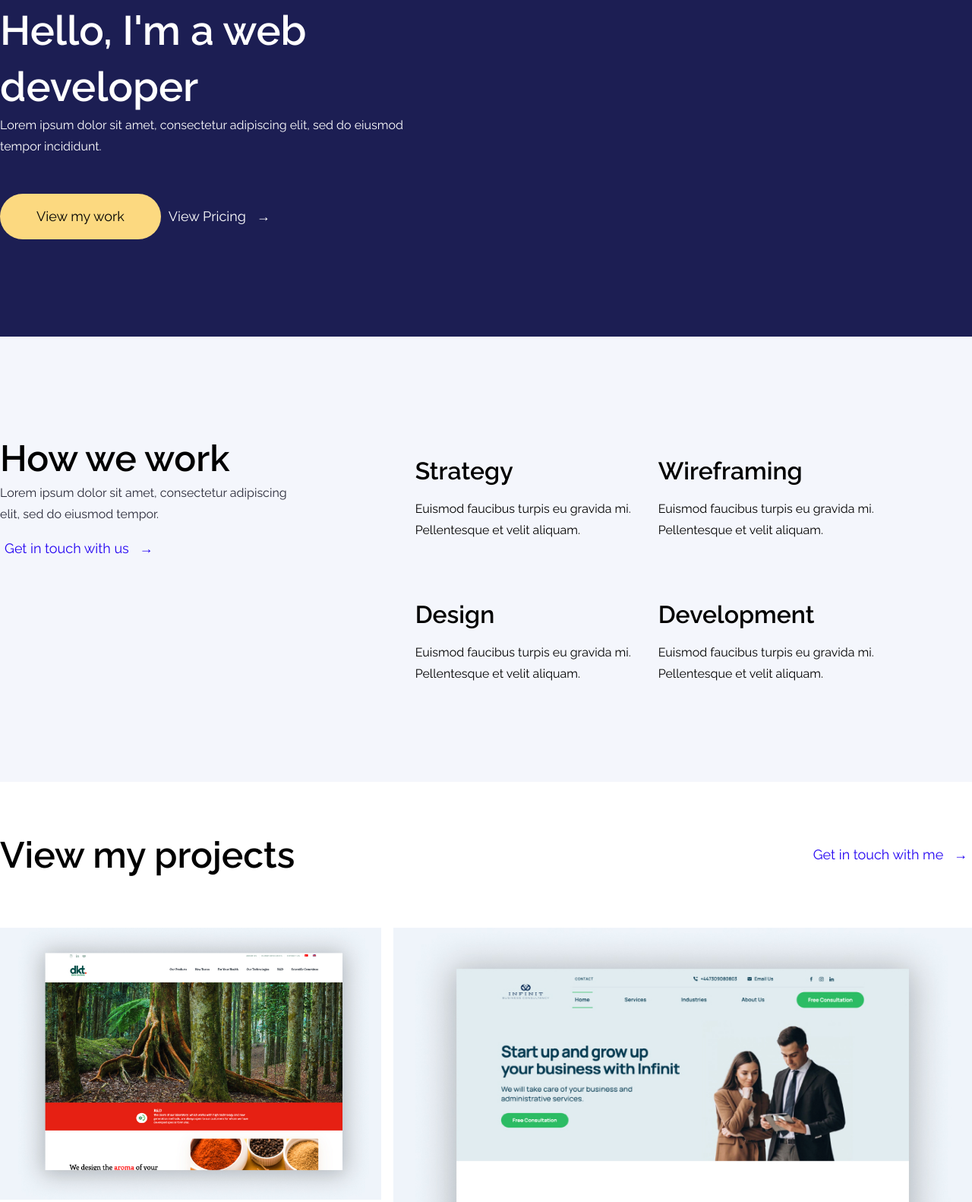
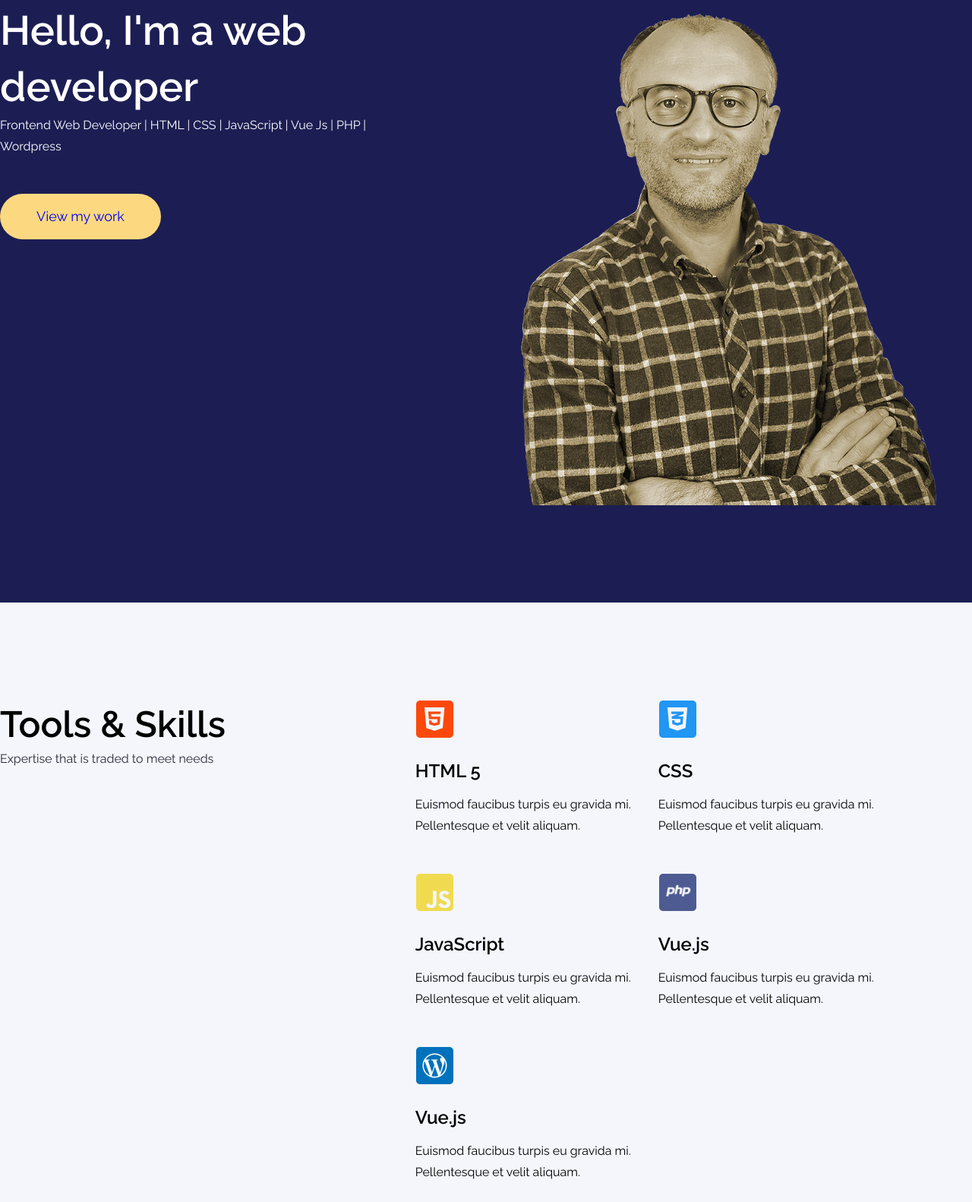
Before and after one commit to mulga/personal-portfolio, a plain HTML site: page index.html in a window 1280 px wide. Shown: the part 251-1833 px from the top of the page at 76% size. Drawn offline with nearby package versions, Linux system fonts and the light colour scheme.

Commit message:
Update index.html

```diff
--- a/index.html
+++ b/index.html
@@ -40,9 +40,7 @@
               <li class="menu-item">
                 <a class="menu-link active" href="#">Home</a>
               </li>
-              <li class="menu-item">
-                <a class="menu-link" href="#">About Me</a>
-              </li>
+
               <li class="menu-item">
                 <a class="menu-link" href="#features">Features</a>
               </li>
@@ -51,10 +49,9 @@
                 <a class="menu-link" href="#myProjects">Projects</a>
               </li>
             </ul>
-            <button class="btn contact-us">Contact me</button>
-            <div class="mobil-menu">
-              <i class="fa-solid fa-bars"></i>
-            </div>
+            <button class="btn contact-us">
+              <a class="btn-link" href="#contact-form">Contact me</a>
+            </button>
           </div>
         </div>
 
@@ -64,16 +61,17 @@
           <div class="hero-content">
             <h1 class="hero-title">Hello, I'm a web developer</h1>
             <p class="hero-text">
-              Lorem ipsum dolor sit amet, consectetur adipiscing elit, sed do
-              eiusmod tempor incididunt.
+              Frontend Web Developer | HTML | CSS | JavaScript | Vue Js | PHP |
+              Wordpress
             </p>
             <div class="button-wrapper">
-              <button class="btn btn-primary">View my work</button>
-              <button class="btn btn-link">View Pricing &nbsp &#8594;</button>
+              <button class="btn btn-primary">
+                <a type="button" href="#myProjects">View my work</a>
+              </button>
             </div>
           </div>
           <div class="hero-image">
-            <img src="images/home-hero-illustration.svg" alt="" />
+            <img src="images/mehmet-ulga-sephia.png" alt="" />
           </div>
         </div>
       </div>
@@ -86,46 +84,49 @@
         <div class="work-container grid">
           <!-- section hedaer -->
           <div class="section-header-container-left">
-            <h2 class="section-title">How we work</h2>
-            <p class="section-text">
-              Lorem ipsum dolor sit amet, consectetur adipiscing elit, sed do
-              eiusmod tempor.
-            </p>
-            <button class="btn btn-link btn-dark">
-              Get in touch with us &nbsp &#8594;
-            </button>
+            <h2 class="section-title">Tools & Skills</h2>
+            <p class="section-text">Expertise that is traded to meet needs</p>
+            <button class="btn btn-link btn-dark"></button>
           </div>
           <div class="work-content grid">
             <!-- card -->
 
             <div class="cards grid">
               <div class="card">
-                <img src="images/pointer-1.png" alt="" />
-                <h5 class="card-title">Strategy</h5>
+                <img src="images/html.png" alt="" />
+                <h6 class="card-title">HTML 5</h6>
                 <p>
                   Euismod faucibus turpis eu gravida mi. Pellentesque et velit
                   aliquam.
                 </p>
               </div>
               <div class="card">
-                <img src="images/pointer-2.png" alt="" />
-                <h5 class="card-title">Wireframing</h5>
+                <img src="images/css.png" alt="" />
+                <h6 class="card-title">CSS</h6>
                 <p>
                   Euismod faucibus turpis eu gravida mi. Pellentesque et velit
                   aliquam.
                 </p>
               </div>
               <div class="card">
-                <img src="images/pointer-3.png" alt="" />
-                <h5 class="card-title">Design</h5>
+                <img src="images/javascript.png" alt="" />
+                <h6 class="card-title">JavaScript</h6>
                 <p>
                   Euismod faucibus turpis eu gravida mi. Pellentesque et velit
                   aliquam.
                 </p>
               </div>
               <div class="card">
-                <img src="images/pointer-4.png" alt="" />
-                <h5 class="card-title">Development</h5>
+                <img src="images/php.png" alt="" />
+                <h6 class="card-title">Vue.js</h6>
+                <p>
+                  Euismod faucibus turpis eu gravida mi. Pellentesque et velit
+                  aliquam.
+                </p>
+              </div>
+              <div class="card">
+                <img src="images/wordpress.png" alt="" />
+                <h6 class="card-title">Vue.js</h6>
                 <p>
                   Euismod faucibus turpis eu gravida mi. Pellentesque et velit
                   aliquam.
@@ -137,7 +138,7 @@
       </div>
     </section>
 
-    <!-- our projects -->
+    <!-- my projects -->
 
     <section class="section-project" id="myProjects">
       <div class="container">
@@ -149,16 +150,12 @@
         </div>
 
         <div class="work-images grid">
-          <div class="work-card-left">
-            <!-- worl card -->
+          <!-- portfolio 1 -->
           <div class="work-card">
-              <div class="overlay">
+            <div class="overlay overlay-full">
               <div class="overlay-content">
                 <p class="project-title">dkt Taste Web Development</p>
-                  <p class="project-text">
-                    Euismod faucibus turpis eu gravida mi. Pellentesque et velit
-                    aliquam
-                  </p>
+                <!-- <p class="project-text"></p> -->
                 <button class="btn btn-link btn-project-hover">
                   <a
                     class="button-link"
@@ -170,21 +167,14 @@
                 </button>
               </div>
             </div>
-
             <img src="images/project-dkt.jpg" alt="" />
           </div>
-          </div>
-
-          <div class="work-card-right grid">
-            <!-- work card -->
+          <!-- portfolio 2 -->
           <div class="work-card">
             <div class="overlay overlay-full">
               <div class="overlay-content">
                 <p class="project-title">Infinit Business Consultancy</p>
-                  <!-- <p class="project-text">
-                    Euismod faucibus turpis eu gravida mi. Pellentesque et velit
-                    aliquam
-                  </p> -->
+
                 <button class="btn btn-link btn-project-hover">
                   <a
                     class="button-link"
@@ -198,21 +188,18 @@
             </div>
             <img src="images/project-infinit.jpg" alt="" />
           </div>
+          <!-- portfolio 3 -->
           <div class="work-card">
             <div class="overlay overlay-full">
               <div class="overlay-content">
                 <p class="project-title">Title</p>
-                  <!-- <p class="project-text">
-                    Euismod faucibus turpis eu gravida mi. Pellentesque et velit
-                    aliquam
-                  </p> -->
+
                 <button class="btn btn-link btn-project-hover">
                   View project &nbsp &#8594;
                 </button>
               </div>
             </div>
             <img src="images/proje-img-3.png" alt="" />
-            </div>
           </div>
         </div>
       </div>
@@ -346,19 +333,17 @@
 
     <!-- contact form -->
 
-    <section class="section-contact-form">
+    <section class="section-contact-form" id="contact-form">
       <div class="container">
         <div class="grid-container">
           <div class="section-image">
             <div class="image-overlay">
               <div class="image-overlay-wrapper">
                 <h1 class="image-overlay-title">
-                  Building stellar websites for early startups
+                  Let's Contact Me For Great Work
                 </h1>
                 <p class="image-overlay-text">
-                  Lorem ipsum dolor sit amet, consectetur adipiscing elit, sed
-                  do eiusmod tempor incididunt ut labore et dolore magna aliqua
-                  ut enim.
+                  I do the job with the best service
                 </p>
               </div>
             </div>
@@ -366,10 +351,7 @@
           <div class="section-form-container">
             <div class="section-form-heading-container">
               <h5 class="form-title">Send inquiry</h5>
-              <p class="label02-text">
-                Lorem ipsum dolor sit amet, consectetur adipiscing elit, sed do
-                eiusmod tempor incididunt ut labore.
-              </p>
+              <p class="label02-text"></p>
             </div>
 
             <form action="">
```
Lines whose indentation alone changed are shown as unchanged.
